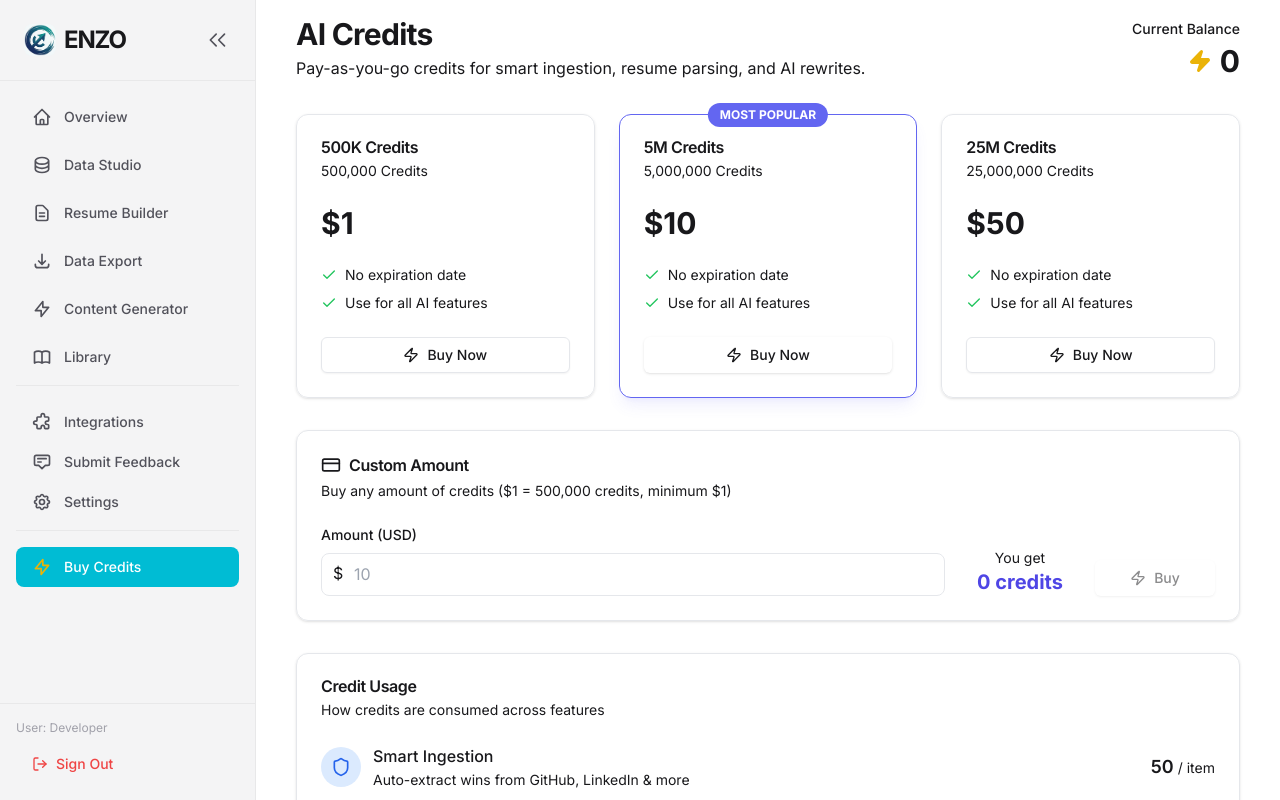
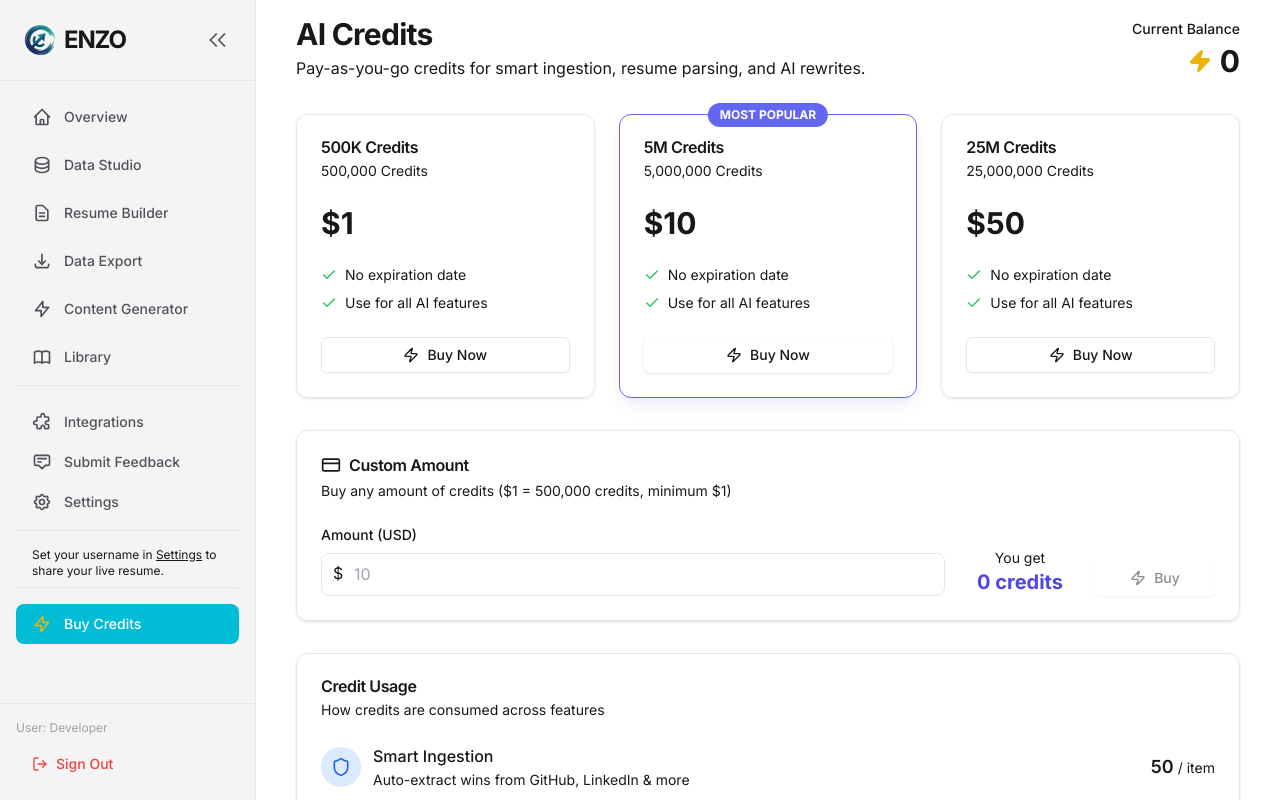
Before and after one commit to HectorGitt/enzo, a Next.js app: page /dashboard/credits in a window 1280 px wide. Shown: the top 800 px of the page. Built offline with nearby package versions, Linux system fonts and the light colour scheme; no server answers; the database is empty; what dodopayments would draw is missing.

Commit message:
feat: update sidebar to conditionally display username prompt and link to settings

```diff
--- a/src/app/dashboard/generate/page.tsx
+++ b/src/app/dashboard/generate/page.tsx
@@ -223,9 +223,10 @@ export default function GeneratePage() {
 				</div>
 			</div>
 
-			<div className="flex flex-1 overflow-hidden">
+			<div className="flex flex-1 min-h-0 overflow-hidden">
 				{/* SETTINGS SIDEBAR */}
-				<div className="w-80 border-r border-black/5 bg-white p-6 overflow-y-auto flex flex-col gap-8">
+				<div className="w-80 border-r border-black/5 bg-white flex flex-col shrink-0">
+					<div className="flex-1 p-6 flex flex-col gap-8">
 						{/* 1. Context Selection */}
 						<section>
 							<h3 className="text-xs font-bold text-gray-400 uppercase tracking-wider mb-3">
@@ -257,7 +258,9 @@ export default function GeneratePage() {
 												type="date"
 												value={customStart}
 												onChange={(e) =>
-												setCustomStart(e.target.value)
+													setCustomStart(
+														e.target.value
+													)
 												}
 												className="w-full text-xs border border-gray-200 rounded p-1"
 											/>
@@ -281,7 +284,8 @@ export default function GeneratePage() {
 								<div className="mt-2 text-[10px] text-gray-500 space-y-1">
 									<div className="flex justify-between">
 										<span>
-										{profile?.rawActivities?.length || 0}{" "}
+											{profile?.rawActivities?.length ||
+												0}{" "}
 											total items
 										</span>
 										<span>
@@ -304,15 +308,17 @@ export default function GeneratePage() {
 										</span>
 									</div>
 									<div className="flex justify-between font-medium text-gray-700 border-t border-gray-200 pt-1">
-									<span>Total estimate (+10% buffer):</span>
+										<span>
+											Total estimate (+10% buffer):
+										</span>
 										<span>
 											~{estimatedTokens.toLocaleString()}{" "}
 											tokens
 										</span>
 									</div>
 									<div className="text-[9px] text-gray-400 italic">
-									Actual usage may vary. Billed on real tokens
-									used.
+										Actual usage may vary. Billed on real
+										tokens used.
 									</div>
 								</div>
 								{userCredits !== null && (
@@ -380,7 +386,9 @@ export default function GeneratePage() {
 										}
                                     `}
 									>
-									<span className="capitalize">{type}</span>
+										<span className="capitalize">
+											{type}
+										</span>
 										{type === "custom" && (
 											<span className="text-[10px] text-gray-400 block font-normal">
 												Write your own prompt
@@ -439,8 +447,9 @@ export default function GeneratePage() {
 										Length
 									</label>
 									<div className="flex bg-gray-100 p-1 rounded-lg">
-									{(["short", "medium", "long"] as const).map(
-										(l) => (
+										{(
+											["short", "medium", "long"] as const
+										).map((l) => (
 											<button
 												key={l}
 												onClick={() =>
@@ -459,8 +468,7 @@ export default function GeneratePage() {
 											>
 												{l}
 											</button>
-										)
-									)}
+										))}
 									</div>
 								</div>
 
@@ -474,7 +482,8 @@ export default function GeneratePage() {
 											onChange={(e) =>
 												setConfig({
 													...config,
-												customPrompt: e.target.value,
+													customPrompt:
+														e.target.value,
 												})
 											}
 											placeholder="e.g., Analyze my work for leadership qualities..."
@@ -484,11 +493,13 @@ export default function GeneratePage() {
 								)}
 							</div>
 						</section>
+					</div>
 
+					<div className="p-6 pt-0 border-t border-black/5 bg-white">
 						<button
 							onClick={handleGenerate}
 							disabled={generating || !hasEnoughCredits}
-						className={`mt-auto w-full py-3 rounded-xl font-bold transition-all flex items-center justify-center gap-2
+							className={`w-full py-3 rounded-xl font-bold transition-all flex items-center justify-center gap-2
                             ${
 								!hasEnoughCredits
 									? "bg-gray-300 text-gray-500 cursor-not-allowed"
@@ -508,11 +519,12 @@ export default function GeneratePage() {
 								: "Generate Content"}
 						</button>
 					</div>
+				</div>
 
 				{/* RESULTS AREA */}
 				<div className="flex-1 bg-gray-50 p-8 flex flex-col overflow-hidden relative">
 					{result ? (
-						<div className="flex-1 bg-white rounded-2xl border border-black/5 shadow-sm flex flex-col overflow-hidden animate-in fade-in slide-in-from-bottom-4 duration-500">
+						<div className="flex-1 bg-white rounded-2xl border border-black/5 shadow-sm flex flex-col min-h-0 animate-in fade-in slide-in-from-bottom-4 duration-500">
 							{/* Toolbar */}
 							<div className="h-12 border-b border-gray-100 flex items-center justify-between px-4 bg-white/50 backdrop-blur-sm sticky top-0 z-10">
 								<span className="text-xs font-bold text-gray-400 uppercase">
--- a/src/components/dashboard/Sidebar.tsx
+++ b/src/components/dashboard/Sidebar.tsx
@@ -285,7 +285,7 @@ export function DashboardSidebar() {
 						collapsed={isCollapsed}
 					/>
 
-					{username && (
+					{username ? (
 						<div className="pt-4 mt-2 border-t border-black/5">
 							<NavItem
 								href={`/p/${username}`}
@@ -314,6 +314,17 @@ export function DashboardSidebar() {
 								external
 								collapsed={isCollapsed}
 							/>
+						</div>
+					) : (
+						<div className="pt-4 mt-2 border-t border-black/5 text-xs text-[var(--text-warning)] px-4">
+							Set your username in{" "}
+							<Link
+								href="/dashboard/settings"
+								className="underline"
+							>
+								Settings
+							</Link>{" "}
+							to share your live resume.
 						</div>
 					)}
 
```
Lines whose indentation alone changed are shown as unchanged.
